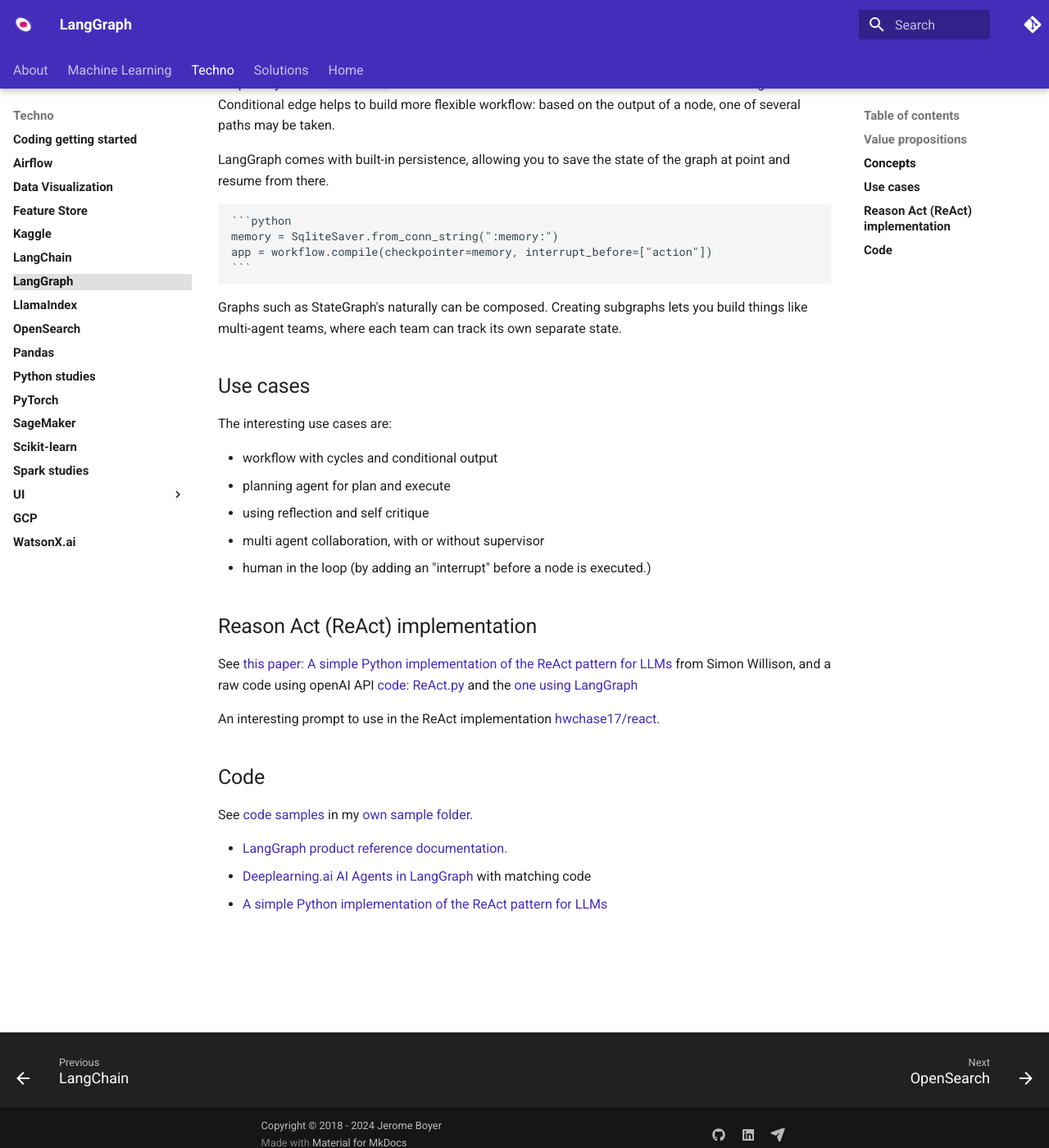
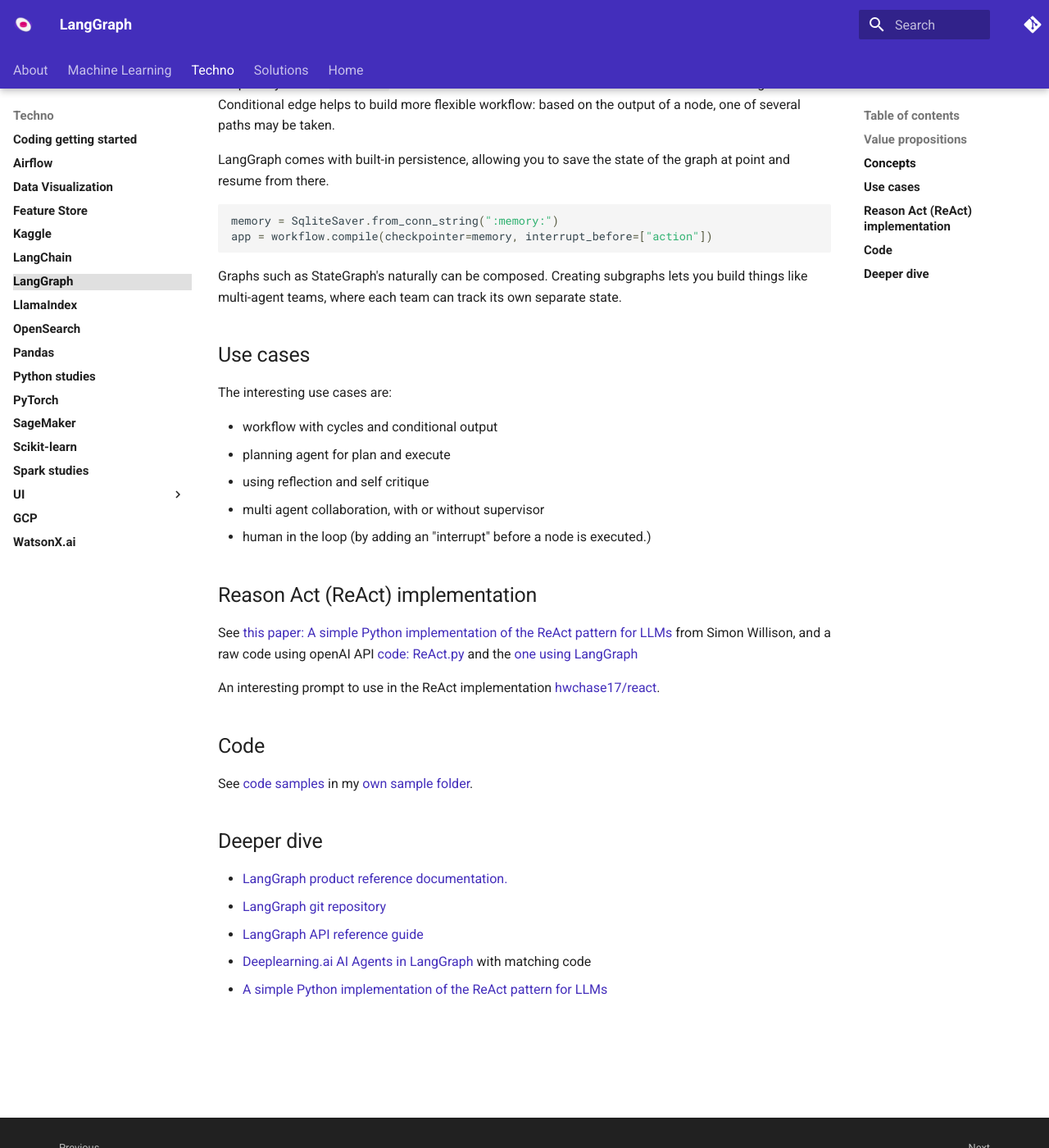
Before and after one commit to jbcodeforce/ML-studies, an MkDocs documentation site: the page built from docs/coding/langgraph.md, in a window 1280 px wide and 1400 px high, scrolled down 954 px. Shown: the whole window at 82% size. Built offline with MkDocs 1.6.1 and Material for MkDocs 9.7.7, drawn with Linux system fonts in a browser that asks for light colours; comment, search, counter and statistics services are not loaded.

Commit message:
small update on langgraph and main page

````diff
--- a/docs/coding/langgraph.md
+++ b/docs/coding/langgraph.md
@@ -36,10 +36,10 @@
 
 LangGraph comes with built-in persistence, allowing you to save the state of the graph at point and resume from there.
 
-    ```python
-    memory = SqliteSaver.from_conn_string(":memory:")
-    app = workflow.compile(checkpointer=memory, interrupt_before=["action"])
-    ```
+```python
+memory = SqliteSaver.from_conn_string(":memory:")
+app = workflow.compile(checkpointer=memory, interrupt_before=["action"])
+```
 
 Graphs such as StateGraph's naturally can be composed. Creating subgraphs lets you build things like multi-agent teams, where each team can track its own separate state.
 
@@ -56,14 +56,22 @@
 
 ## Reason Act (ReAct) implementation
 
-See [this paper: A simple Python implementation of the ReAct pattern for LLMs](https://til.simonwillison.net/llms/python-react-pattern) from Simon Willison, and a raw code using openAI API [code: ReAct.py](ttps://github.com/jbcodeforce/ML-studies/tree/master/llm-langchain/langgraph/ReAct.py)
-and the [one using LangGraph]()
+See [this paper: A simple Python implementation of the ReAct pattern for LLMs](https://til.simonwillison.net/llms/python-react-pattern) from Simon Willison, and a raw code using openAI API [code: ReAct.py](https://github.com/jbcodeforce/ML-studies/tree/master/llm-langchain/langgraph/ReAct.py)
+and the [one using LangGraph](https://github.com/jbcodeforce/ML-studies/tree/master/llm-langchain/langgraph/ReAct_lg.py)
 
 An interesting prompt to use in the ReAct implementation [hwchase17/react](https://smith.langchain.com/hub/hwchase17/react).
+
 ## Code
 
 See [code samples](https://github.com/langchain-ai/langgraph/tree/main/examples) in my [own sample folder](https://github.com/jbcodeforce/ML-studies/tree/master/llm-langchain/langgraph).
 
+
+
+
+## Deeper dive
+
 * [LangGraph product reference documentation.](https://langchain-ai.github.io/langgraph/reference/prebuilt/)
+* [LangGraph git repository](https://github.com/langchain-ai/langgraph)
+* [LangGraph API reference guide](https://langchain-ai.github.io/langgraph/reference/graphs/)
 * [Deeplearning.ai AI Agents in LangGraph](https://learn.deeplearning.ai/courses/ai-agents-in-langgraph) with matching code
 * [A simple Python implementation of the ReAct pattern for LLMs](https://til.simonwillison.net/llms/python-react-pattern)
````
Also changed, not shown: docs/genAI/index.md (+1 -1 lines), docs/index.md (+4 -4 lines), 1 other file.
